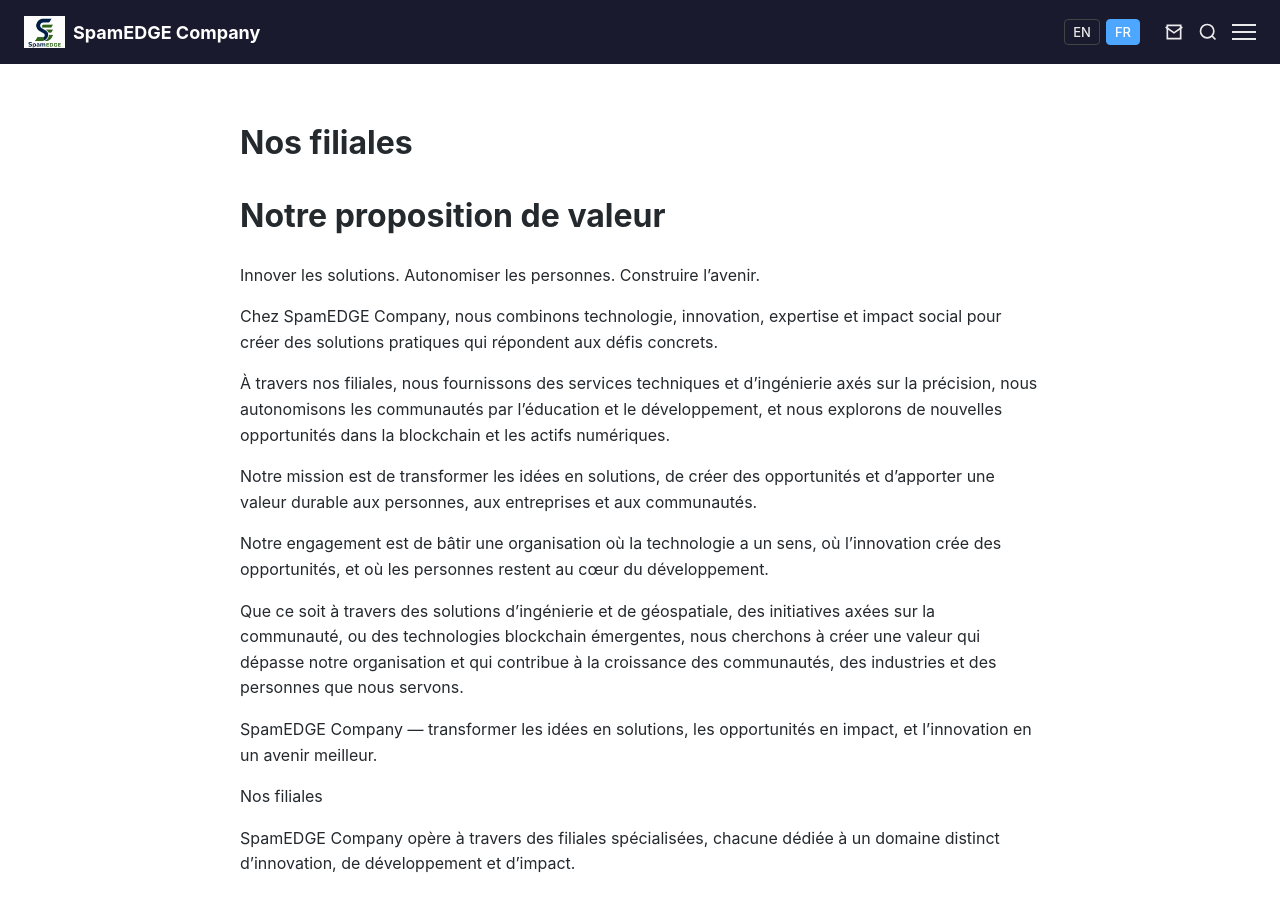
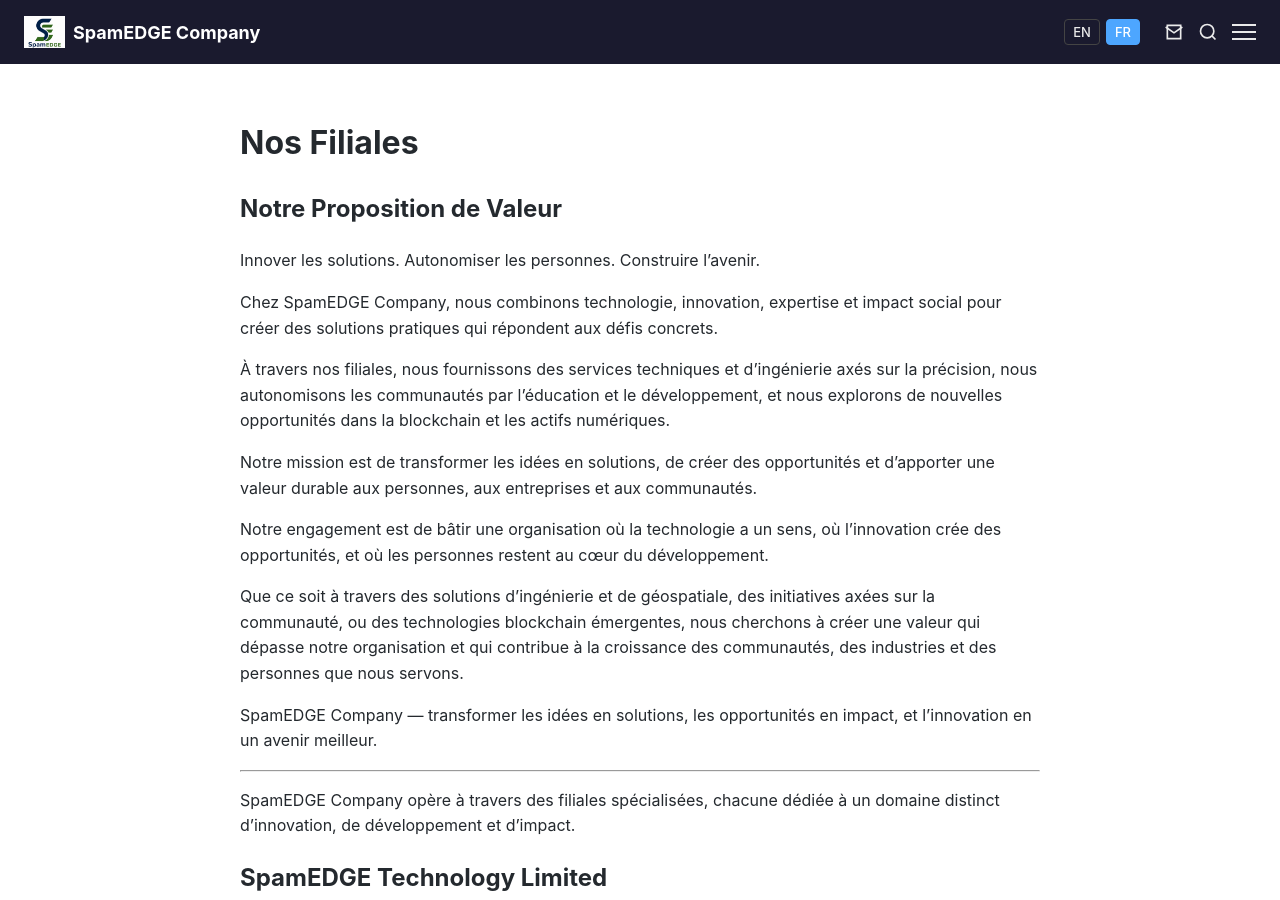
Before and after one commit to spamEDGEcompany/spamEDGEcompany.github.io, a Jekyll site: the page built from fr/subsidiaries.md, in a window 1280 px wide and 900 px high. Built offline with Jekyll 4.4.1, drawn with Linux system fonts in a browser that asks for light colours.

Commit message:
Correct capitalization and headings in subsidiaries.md

```diff
--- a/fr/subsidiaries.md
+++ b/fr/subsidiaries.md
@@ -5,9 +5,10 @@
 permalink: /fr/subsidiaries/
 ---
 
-# Nos filiales
+# Nos Filiales
 
-# Notre proposition de valeur
+## Notre Proposition de Valeur
+
 Innover les solutions. Autonomiser les personnes. Construire l'avenir.
 
 Chez SpamEDGE Company, nous combinons technologie, innovation, expertise et impact social pour créer des solutions pratiques qui répondent aux défis concrets.
@@ -22,30 +23,26 @@
 
 SpamEDGE Company — transformer les idées en solutions, les opportunités en impact, et l'innovation en un avenir meilleur.
 
-Nos filiales
+---
 
 SpamEDGE Company opère à travers des filiales spécialisées, chacune dédiée à un domaine distinct d'innovation, de développement et d'impact.
 
-# SpamEDGE Technology Limited
-
+## SpamEDGE Technology Limited
 Fournit des solutions géospatiales, d'ingénierie et de technologie numérique, offrant des services axés sur la précision grâce à des outils modernes, à la technologie et à l'innovation.
 
 Cette filiale combine expertise technique, outils numériques et approches innovantes pour accompagner les projets et organisations qui nécessitent des données précises, des solutions d'ingénierie, des services technologiques et une expertise technique professionnelle.
 
-# SpamEDGE Foundation
-
+## SpamEDGE Foundation
 Notre branche d'impact social, dédiée au développement communautaire, à l'éducation, à l'autonomisation et aux initiatives de sensibilisation qui créent un changement positif significatif et durable.
 
 La fondation se concentre sur la création d'opportunités, le soutien aux communautés vulnérables et défavorisées, la promotion de l'éducation et du développement des compétences, ainsi que l'encouragement d'initiatives qui contribuent au progrès social et économique.
 
-# SpamEDGE Chain
-
+## SpamEDGE Chain
 Axée sur les actifs numériques et l'innovation blockchain, explorant les technologies décentralisées émergentes et leur potentiel à façonner l'avenir de l'économie numérique.
 
 SpamEDGE Chain cherche à comprendre et à développer des opportunités au sein de l'écosystème blockchain en pleine évolution, tout en explorant comment les technologies décentralisées peuvent améliorer la transparence, la propriété numérique, l'innovation financière et de nouveaux modèles de participation économique.
 
-# Une entreprise. De multiples possibilités. Une vision commune.
-
+## Une entreprise. De multiples possibilités. Une vision commune.
 À travers chacune de ses filiales, SpamEDGE Company reste unie par un objectif commun : utiliser l'innovation, la technologie et le potentiel humain pour créer des solutions qui comptent.
 
 ---
```
